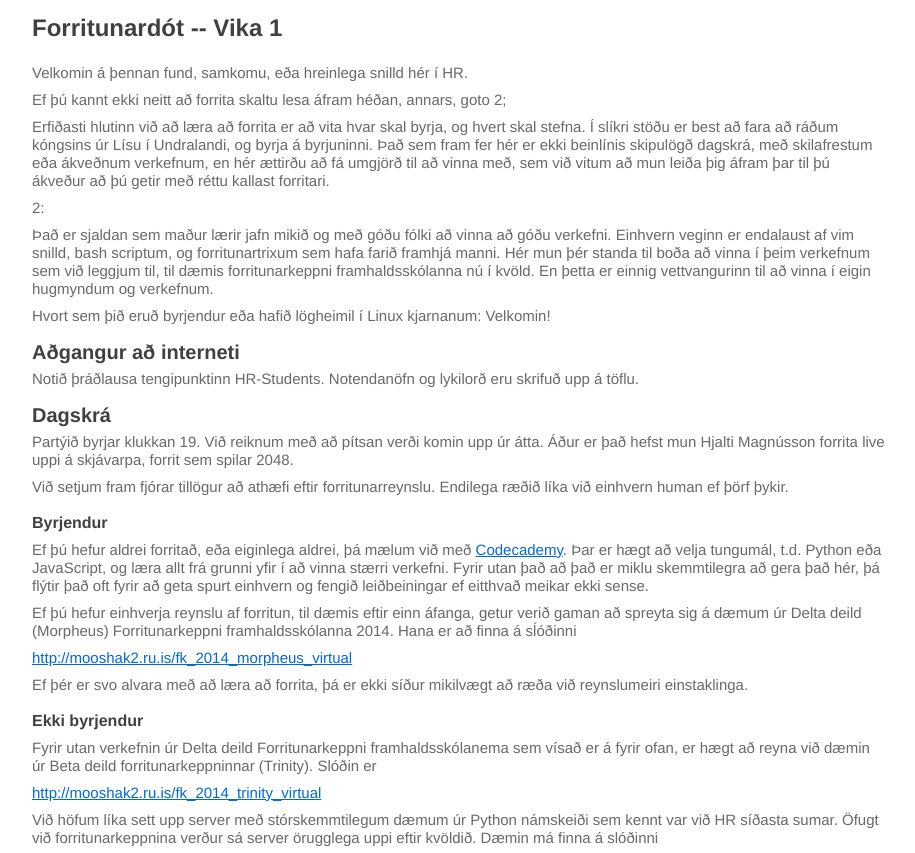
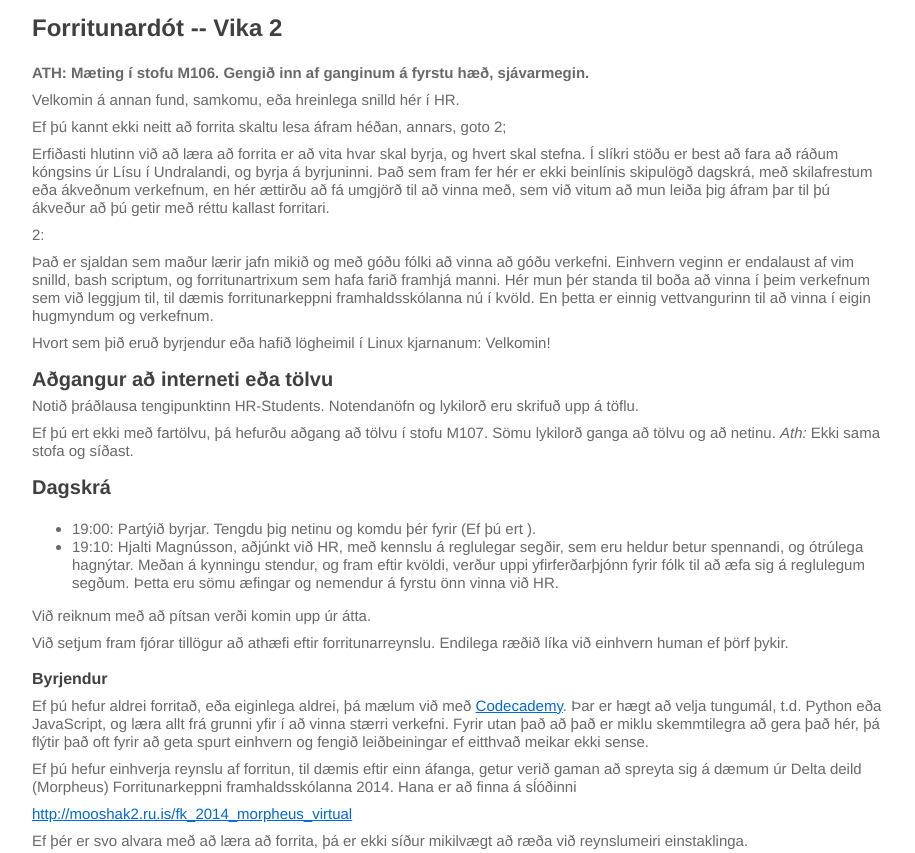
Before and after one commit to hjalti/udaf, a plain HTML site: page week_02/schedule/index.html in a window 1280 px wide. Shown: the top 853 px of the page, without its empty margins (181-1096 px from the left). Drawn offline with Linux system fonts and the light colour scheme.

Commit message:
updated the schedule

```diff
--- a/week_02/schedule/index.html
+++ b/week_02/schedule/index.html
@@ -150,17 +150,23 @@
   </style>
 </head>
 <body>
-<h1 id="forritunardót----vika-1">Forritunardót -- Vika 1</h1>
-<p>Velkomin á þennan fund, samkomu, eða hreinlega snilld hér í HR.</p>
+<h1 id="forritunardót----vika-2">Forritunardót -- Vika 2</h1>
+<p><strong>ATH: Mæting í stofu M106. Gengið inn af ganginum á fyrstu hæð, sjávarmegin.</strong></p>
+<p>Velkomin á annan fund, samkomu, eða hreinlega snilld hér í HR.</p>
 <p>Ef þú kannt ekki neitt að forrita skaltu lesa áfram héðan, annars, goto 2;</p>
 <p>Erfiðasti hlutinn við að læra að forrita er að vita hvar skal byrja, og hvert skal stefna. Í slíkri stöðu er best að fara að ráðum kóngsins úr Lísu í Undralandi, og byrja á byrjuninni. Það sem fram fer hér er ekki beinlínis skipulögð dagskrá, með skilafrestum eða ákveðnum verkefnum, en hér ættirðu að fá umgjörð til að vinna með, sem við vitum að mun leiða þig áfram þar til þú ákveður að þú getir með réttu kallast forritari.</p>
 <p>2:</p>
 <p>Það er sjaldan sem maður lærir jafn mikið og með góðu fólki að vinna að góðu verkefni. Einhvern veginn er endalaust af vim snilld, bash scriptum, og forritunartrixum sem hafa farið framhjá manni. Hér mun þér standa til boða að vinna í þeim verkefnum sem við leggjum til, til dæmis forritunarkeppni framhaldsskólanna nú í kvöld. En þetta er einnig vettvangurinn til að vinna í eigin hugmyndum og verkefnum.</p>
 <p>Hvort sem þið eruð byrjendur eða hafið lögheimil í Linux kjarnanum: Velkomin!</p>
-<h2 id="aðgangur-að-interneti">Aðgangur að interneti</h2>
+<h2 id="aðgangur-að-interneti-eða-tölvu">Aðgangur að interneti eða tölvu</h2>
 <p>Notið þráðlausa tengipunktinn HR-Students. Notendanöfn og lykilorð eru skrifuð upp á töflu.</p>
+<p>Ef þú ert ekki með fartölvu, þá hefurðu aðgang að tölvu í stofu M107. Sömu lykilorð ganga að tölvu og að netinu. <em>Ath:</em> Ekki sama stofa og síðast.</p>
 <h2 id="dagskrá">Dagskrá</h2>
-<p>Partýið byrjar klukkan 19. Við reiknum með að pítsan verði komin upp úr átta. Áður er það hefst mun Hjalti Magnússon forrita live uppi á skjávarpa, forrit sem spilar 2048.</p>
+<ul>
+<li>19:00: Partýið byrjar. Tengdu þig netinu og komdu þér fyrir (Ef þú ert ).</li>
+<li>19:10: Hjalti Magnússon, aðjúnkt við HR, með kennslu á reglulegar segðir, sem eru heldur betur spennandi, og ótrúlega hagnýtar. Meðan á kynningu stendur, og fram eftir kvöldi, verður uppi yfirferðarþjónn fyrir fólk til að æfa sig á reglulegum segðum. Þetta eru sömu æfingar og nemendur á fyrstu önn vinna við HR.</li>
+</ul>
+<p>Við reiknum með að pítsan verði komin upp úr átta.</p>
 <p>Við setjum fram fjórar tillögur að athæfi eftir forritunarreynslu. Endilega ræðið líka við einhvern human ef þörf þykir.</p>
 <h3 id="byrjendur">Byrjendur</h3>
 <p>Ef þú hefur aldrei forritað, eða eiginlega aldrei, þá mælum við með <a href="http://codecademy.com">Codecademy</a>. Þar er hægt að velja tungumál, t.d. Python eða JavaScript, og læra allt frá grunni yfir í að vinna stærri verkefni. Fyrir utan það að það er miklu skemmtilegra að gera það hér, þá flýtir það oft fyrir að geta spurt einhvern og fengið leiðbeiningar ef eitthvað meikar ekki sense.</p>
```
Also changed, not shown: 2 other files.
